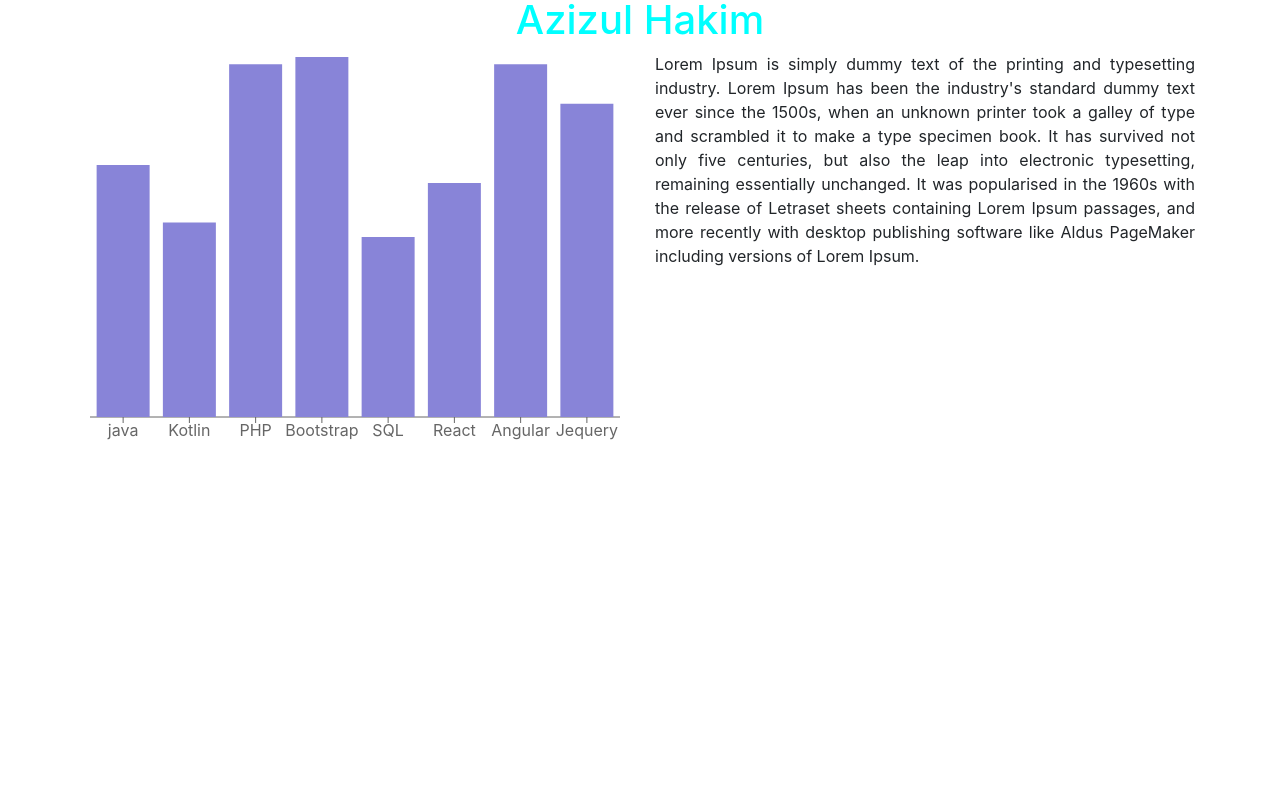
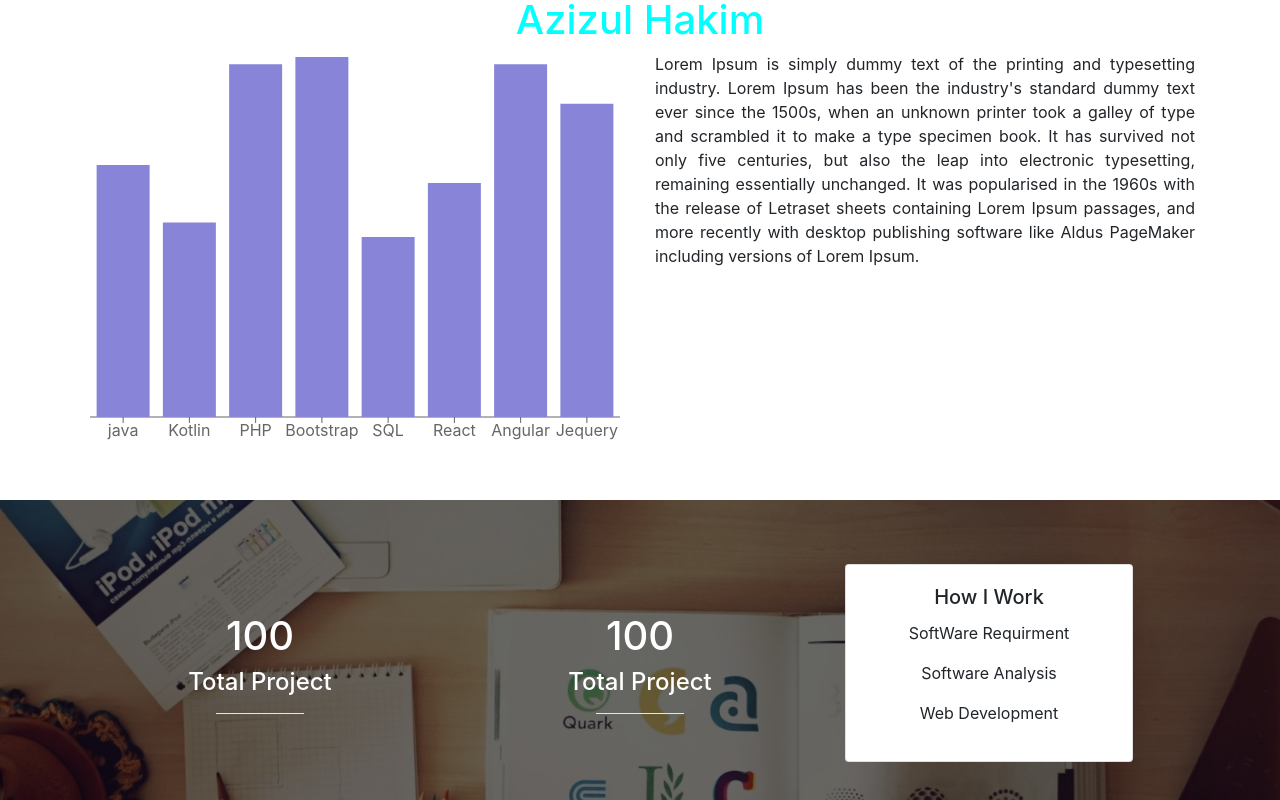
Before and after one commit to Hkm172Cse/react_application, a React (Create React App) app: page / in a window 1280 px wide. Shown: the part 901-1701 px from the top of the page. Before the commit the page ends 1353 px from the top, so only its background shows below. Built offline with nearby package versions, Linux system fonts and the light colour scheme.

Commit message:
summary section will be doing

```diff
--- a/src/App.js
+++ b/src/App.js
@@ -3,6 +3,7 @@ import TopBanner from "./components/TopBanner/TopBanner";
 import Services from './components/Services/Services';
 import TopNavigation from './components/TopNavigation/TopNavigation';
 import Chart from './components/Chart/Chart';
+import Summary from './components/Summary/Summary';
 
 
 function App() {
@@ -12,6 +13,7 @@ function App() {
       <TopBanner/>
       <Services/>
       <Chart/>
+      <Summary/>
 
 
 
--- a/src/asset/css/custom.css
+++ b/src/asset/css/custom.css
@@ -1,6 +1,5 @@
 .topFixedBanner{
     background-color: blue;
-    min-height: 500px;
     background-image: url("../image/banner.jpg");
     min-height: 500px;
     background-attachment: fixed;
@@ -65,6 +64,28 @@
 .chartTitle{
     color:aqua;
 }
+
+.summaryBanner{
+    background-color: blue;
+    background-image: url("../image/banner.jpg");
+    min-height: 300px;
+    background-attachment: fixed;
+    background-position: center;
+    background-repeat: no-repeat;
+    background-size: cover;
+}
+.summaryOverlay{
+    position: absolute;
+    min-height: 300px;
+    width: 100%;
+    background: rgba(0,0,0,0.6);
+}
+.countNum{
+    margin-top:7rem;
+}
+.sumarryCard{
+    margin-top:4rem;
+}
 /*
 .topBannerOverlay{
     position: absolute;
--- /dev/null
+++ b/src/components/Summary/Summary.js
@@ -0,0 +1,49 @@
+import React, {Component, Fragment} from 'react';
+import {Card,Container,Row,Col,Button} from 'react-bootstrap';
+class Summary extends Component{
+
+
+    render(){
+        return (
+            <Fragment>
+            <Container fluid={true} className="summaryBanner mt-5 p-0">
+                <div className='summaryOverlay'>
+                    <Container className="text-center">
+                         <Row>
+                             <Col lg={8} className="countNum">
+                                 <Row>
+                                 <Col md={6} sm={12} className="text-center">
+                                    <h1 className="text-white">100</h1>
+                                    <h4 className="text-white">Total Project</h4>
+                                    <hr className="bg-white w-25" />
+                                </Col>
+                                <Col md={6} sm={12} className="text-center">
+                                <h1 className="text-white">100</h1>
+                                    <h4 className="text-white">Total Project</h4>
+                                    <hr className="bg-white w-25" />
+                                </Col>
+                                 </Row>
+
+                             </Col>
+
+                             <Col lg={4} className="sumarryCard text-center">
+                                <Card style={{ width: '18rem' }}>
+
+                                    <Card.Body>
+                                    <Card.Title>How I Work</Card.Title>
+                                        <p>SoftWare Requirment</p>
+                                        <p>Software Analysis</p>
+                                        <p>Web Development</p>
+                                    </Card.Body>
+                                </Card>
+                             </Col>
+                         </Row>
+                    </Container>
+                </div>
+            </Container>
+         </Fragment>
+
+        );
+    }
+}
+export default Summary;
```
